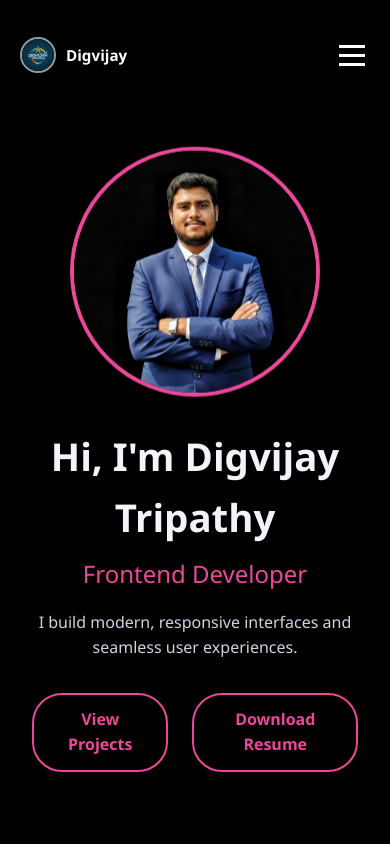
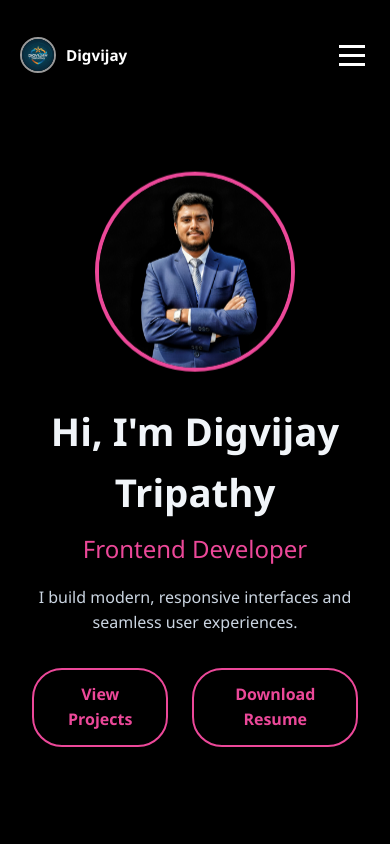
Before and after one commit to DIGVIJAY-TRIPATHY/PORTFOLIO, a React (Vite) app: page / in a window 390 px wide. Shown: the top 844 px of the page. Built offline with nearby package versions, Linux system fonts and the light colour scheme.

Commit message:
modifying the responsiveness

```diff
--- a/src/components/Hero/hero.css
+++ b/src/components/Hero/hero.css
@@ -123,7 +123,7 @@
   }
 
   .hero-image img {
-    width: 250px;
-    height: 250px;
+    width: 200px;
+    height: 200px;
   }
 }
```
